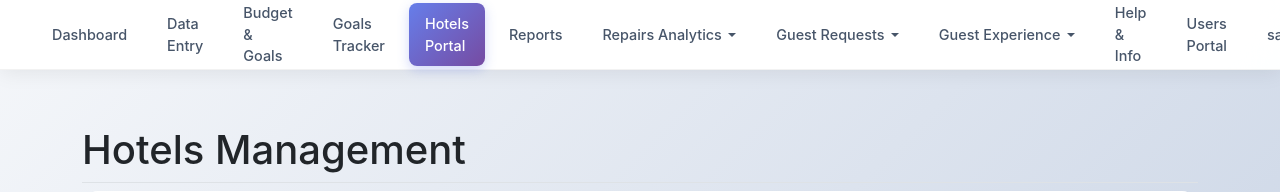
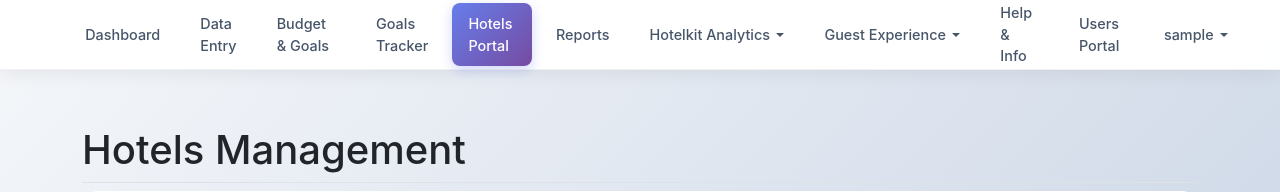
Before and after one commit to abdelmanem/BenchstayV2, a Django app: page /hotel/hotel-data/ in a window 1280 px wide. Shown: the top 192 px of the page. Run offline with Django 5.2, Linux system fonts and the light colour scheme; the visitor is signed in with stand-in values (Sample User, id 1); data comes from the database, SQL or seed files in the repository; data that the repository does not hold is empty.

Commit message:
Update dashboard_base.html

```diff
--- a/templates/dashboard_base.html
+++ b/templates/dashboard_base.html
@@ -570,33 +570,34 @@
                     {% endif %}
                     {% if perms.accounts.view_hotelkit %}
                     <li class="nav-item dropdown">
-                        <a class="nav-link dropdown-toggle" href="#" id="repairsDropdown" role="button" data-bs-toggle="dropdown">Repairs Analytics</a>
+                        <a class="nav-link dropdown-toggle" href="#" id="hotelkitDropdown" role="button" data-bs-toggle="dropdown">Hotelkit Analytics</a>
                         <ul class="dropdown-menu">
-                            <li><a class="dropdown-item" href="{% url 'repairs:repairs_dashboard' %}">Dashboard</a></li>
+                            <!-- Repairs Analytics -->
+                            <li><h6 class="dropdown-header">Repairs Analytics</h6></li>
+                            <li><a class="dropdown-item" href="{% url 'repairs:repairs_dashboard' %}">Repairs Dashboard</a></li>
                             <li><a class="dropdown-item" href="{% url 'repairs:repairs_by_type' %}">Repairs by Type</a></li>
+                            <li><a class="dropdown-item" href="{% url 'repairs:daily_flash_report' %}">Repairs Daily Flash</a></li>
+                            <li><a class="dropdown-item" href="{% url 'repairs:weekly_trend_report' %}">Repairs Weekly Trends</a></li>
+                            <li><a class="dropdown-item" href="{% url 'repairs:monthly_root_cause_report' %}">Repairs Root Cause</a></li>
+
                             <li><hr class="dropdown-divider"></li>
-                            <li><a class="dropdown-item" href="{% url 'repairs:daily_flash_report' %}">Daily Flash</a></li>
-                            <li><a class="dropdown-item" href="{% url 'repairs:weekly_trend_report' %}">Weekly Trends</a></li>
-                            <li><a class="dropdown-item" href="{% url 'repairs:monthly_root_cause_report' %}">Root Cause</a></li>
-                        </ul>
-                    </li>
-                    {% endif %}
-                    <li class="nav-item dropdown">
-                        <a class="nav-link dropdown-toggle" href="#" id="guestRequestsDropdown" role="button" data-bs-toggle="dropdown">Guest Requests</a>
-                        <ul class="dropdown-menu">
-                            <li><a class="dropdown-item" href="{% url 'guest_requests:dashboard' %}">Dashboard</a></li>
-                            <li><a class="dropdown-item" href="{% url 'guest_requests:upload' %}">Upload Data</a></li>
+
+                            <!-- Guest Requests -->
+                            <li><h6 class="dropdown-header">Guest Requests</h6></li>
+                            <li><a class="dropdown-item" href="{% url 'guest_requests:dashboard' %}">Guest Requests Dashboard</a></li>
+                            <li><a class="dropdown-item" href="{% url 'guest_requests:upload' %}">Upload Guest Requests Data</a></li>
                             <li><a class="dropdown-item" href="{% url 'guest_requests:by_type' %}">Requests by Type</a></li>
-                            <li><a class="dropdown-item" href="{% url 'guest_requests:by_department' %}">By Department</a></li>
-                            <li><a class="dropdown-item" href="{% url 'guest_requests:by_priority' %}">By Priority</a></li>
+                            <li><a class="dropdown-item" href="{% url 'guest_requests:by_department' %}">Requests by Department</a></li>
+                            <li><a class="dropdown-item" href="{% url 'guest_requests:by_priority' %}">Requests by Priority</a></li>
                             <li><a class="dropdown-item" href="{% url 'guest_requests:delayed' %}">Delayed Requests</a></li>
                             <li><a class="dropdown-item" href="{% url 'guest_requests:monthly_summary' %}">Monthly Summary</a></li>
                             <li><a class="dropdown-item" href="{% url 'guest_requests:sla_compliance' %}">SLA Compliance</a></li>
                             <li><a class="dropdown-item" href="{% url 'guest_requests:heatmap' %}">Requests Heatmap</a></li>
-                            <li><a class="dropdown-item" href="{% url 'guest_requests:top_frequent' %}">Top Frequent</a></li>
+                            <li><a class="dropdown-item" href="{% url 'guest_requests:top_frequent' %}">Top Frequent Requests</a></li>
                             <li><a class="dropdown-item" href="{% url 'guest_requests:department_performance' %}">Department Performance</a></li>
                         </ul>
                     </li>
+                    {% endif %}
                     <li class="nav-item dropdown">
                         <a class="nav-link dropdown-toggle" href="#" id="guestExperienceDropdown" role="button" data-bs-toggle="dropdown">Guest Experience</a>
                         <ul class="dropdown-menu">
```
